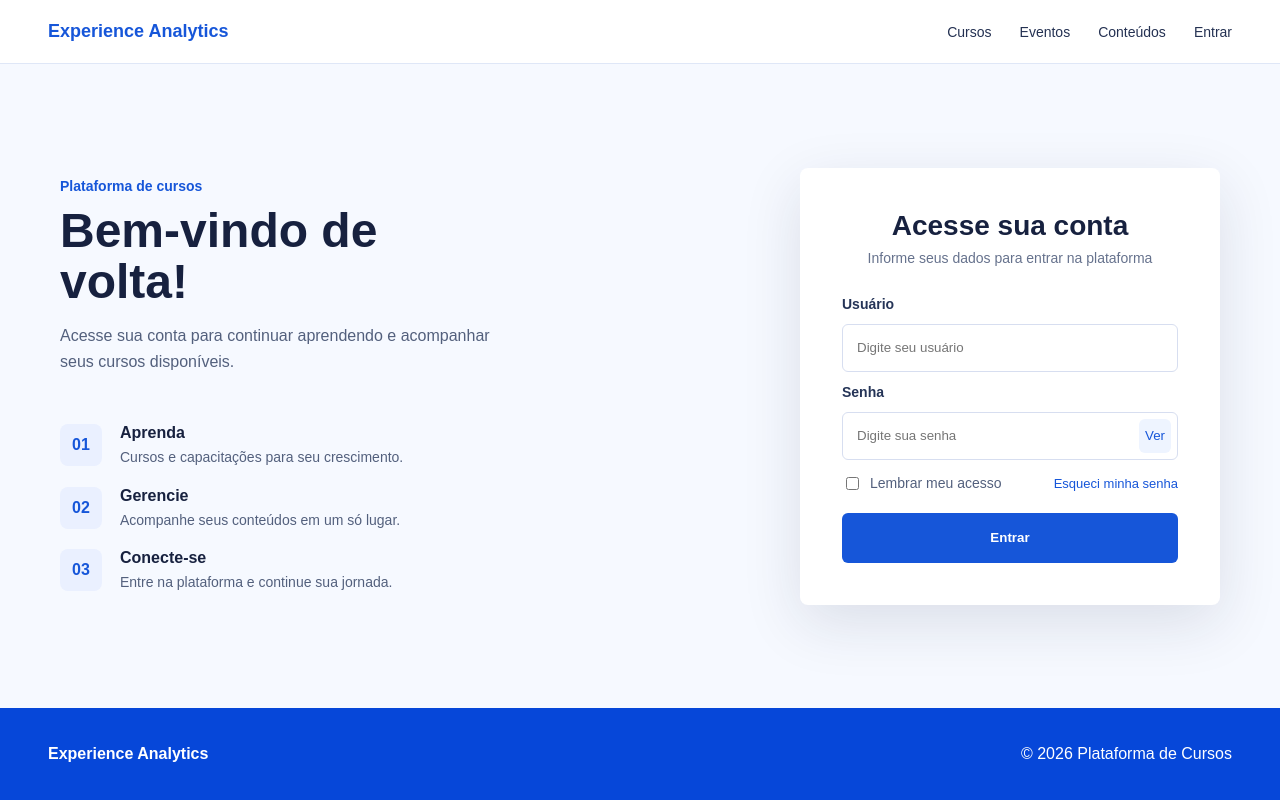
After one commit to joao-c2104/Experience-Analitics, a Django app: page /conta/login/ in a window 1280 px wide. The commit adds this page. Run offline with Django 5.2, Linux system fonts and the light colour scheme.

Commit message:
Adiciona funcionalidade de login

```diff
--- /dev/null
+++ b/cursos/static/cursos/login.css
@@ -0,0 +1,266 @@
+* {
+    box-sizing: border-box;
+}
+
+body {
+    min-height: 100vh;
+    margin: 0;
+    font-family: Arial, Helvetica, sans-serif;
+    color: #17213f;
+    background: #f6f9ff;
+}
+
+.topbar {
+    height: 64px;
+    display: flex;
+    align-items: center;
+    justify-content: space-between;
+    padding: 0 48px;
+    background: #fff;
+    border-bottom: 1px solid #dfe7f7;
+}
+
+.brand {
+    color: #1656d9;
+    font-size: 18px;
+}
+
+.topbar nav {
+    display: flex;
+    gap: 28px;
+    align-items: center;
+}
+
+.topbar a {
+    color: #243152;
+    font-size: 14px;
+    text-decoration: none;
+}
+
+.login-page {
+    min-height: calc(100vh - 156px);
+    display: grid;
+    grid-template-columns: minmax(0, 1fr) 420px;
+    gap: 72px;
+    align-items: center;
+    width: min(1160px, calc(100% - 48px));
+    margin: 0 auto;
+    padding: 48px 0;
+}
+
+.welcome {
+    display: grid;
+    gap: 34px;
+}
+
+.eyebrow {
+    display: block;
+    margin-bottom: 12px;
+    color: #1656d9;
+    font-size: 14px;
+    font-weight: 700;
+}
+
+.welcome h1 {
+    max-width: 420px;
+    margin: 0;
+    color: #17213f;
+    font-size: 48px;
+    line-height: 1.05;
+}
+
+.welcome p {
+    max-width: 440px;
+    color: #53607d;
+    line-height: 1.6;
+}
+
+.benefits {
+    display: grid;
+    gap: 18px;
+}
+
+.benefits article {
+    display: grid;
+    grid-template-columns: 46px 1fr;
+    gap: 14px;
+    align-items: start;
+}
+
+.benefits span {
+    display: grid;
+    place-items: center;
+    width: 42px;
+    height: 42px;
+    border-radius: 8px;
+    color: #1656d9;
+    background: #eaf0ff;
+    font-weight: 700;
+}
+
+.benefits strong {
+    display: block;
+    margin-bottom: 4px;
+}
+
+.benefits p {
+    margin: 0;
+    font-size: 14px;
+}
+
+.login-card {
+    padding: 42px;
+    border-radius: 8px;
+    background: #fff;
+    box-shadow: 0 18px 60px rgba(23, 33, 63, 0.12);
+}
+
+.login-card h2 {
+    margin: 0 0 8px;
+    text-align: center;
+    font-size: 28px;
+}
+
+.login-card > p {
+    margin: 0 0 30px;
+    text-align: center;
+    color: #66728d;
+    font-size: 14px;
+}
+
+.form-error {
+    margin-bottom: 18px;
+    padding: 12px;
+    border-radius: 6px;
+    color: #8a1f1f;
+    background: #ffe9e9;
+    font-size: 14px;
+}
+
+form {
+    display: grid;
+    gap: 12px;
+}
+
+label {
+    color: #253457;
+    font-size: 14px;
+    font-weight: 700;
+}
+
+input[type="text"],
+input[type="password"] {
+    width: 100%;
+    height: 48px;
+    padding: 0 14px;
+    border: 1px solid #d7def0;
+    border-radius: 6px;
+    color: #17213f;
+    outline: none;
+}
+
+input:focus {
+    border-color: #1656d9;
+    box-shadow: 0 0 0 3px rgba(22, 86, 217, 0.12);
+}
+
+.password-field {
+    position: relative;
+}
+
+.password-field input {
+    padding-right: 58px;
+}
+
+.password-field button {
+    position: absolute;
+    top: 7px;
+    right: 7px;
+    height: 34px;
+    border: 0;
+    border-radius: 6px;
+    color: #1656d9;
+    background: #eef4ff;
+    cursor: pointer;
+}
+
+.form-row {
+    display: flex;
+    justify-content: space-between;
+    gap: 18px;
+    align-items: center;
+    margin: 2px 0 8px;
+}
+
+.remember {
+    display: flex;
+    gap: 8px;
+    align-items: center;
+    color: #53607d;
+    font-weight: 400;
+}
+
+.form-row a {
+    color: #1656d9;
+    font-size: 13px;
+    text-decoration: none;
+}
+
+.primary-button {
+    height: 50px;
+    border: 0;
+    border-radius: 6px;
+    color: #fff;
+    background: #1656d9;
+    font-weight: 700;
+    cursor: pointer;
+}
+
+.primary-button:hover {
+    background: #0f45b5;
+}
+
+.footer {
+    min-height: 92px;
+    display: flex;
+    justify-content: space-between;
+    align-items: center;
+    padding: 0 48px;
+    color: #fff;
+    background: #0647d9;
+}
+
+@media (max-width: 860px) {
+    .topbar {
+        height: auto;
+        display: grid;
+        gap: 14px;
+        padding: 18px 24px;
+    }
+
+    .topbar nav {
+        flex-wrap: wrap;
+        gap: 14px;
+    }
+
+    .login-page {
+        grid-template-columns: 1fr;
+        gap: 32px;
+        width: min(100% - 32px, 520px);
+        padding: 32px 0;
+    }
+
+    .welcome h1 {
+        font-size: 36px;
+    }
+
+    .login-card {
+        padding: 28px;
+    }
+
+    .footer {
+        display: grid;
+        gap: 8px;
+        padding: 24px;
+    }
+}
--- /dev/null
+++ b/cursos/static/cursos/login.js
@@ -0,0 +1,11 @@
+const passwordInput = document.querySelector('#id_password');
+const togglePassword = document.querySelector('#toggle-password');
+
+if (passwordInput && togglePassword) {
+    togglePassword.addEventListener('click', () => {
+        const showingPassword = passwordInput.type === 'text';
+        passwordInput.type = showingPassword ? 'password' : 'text';
+        togglePassword.textContent = showingPassword ? 'Ver' : 'Ocultar';
+        togglePassword.setAttribute('aria-label', showingPassword ? 'Mostrar senha' : 'Ocultar senha');
+    });
+}
--- /dev/null
+++ b/cursos/templates/registration/login.html
@@ -0,0 +1,109 @@
+{% load static %}
+<!DOCTYPE html>
+<html lang="pt-br">
+<head>
+    <meta charset="UTF-8">
+    <meta name="viewport" content="width=device-width, initial-scale=1.0">
+    <title>Entrar | Experience Analytics</title>
+    <link rel="stylesheet" href="{% static 'cursos/login.css' %}">
+</head>
+<body>
+    <header class="topbar">
+        <strong class="brand">Experience Analytics</strong>
+        <nav>
+            <a href="#">Cursos</a>
+            <a href="#">Eventos</a>
+            <a href="#">Conteúdos</a>
+            <a href="{% url 'login' %}">Entrar</a>
+        </nav>
+    </header>
+
+    <main class="login-page">
+        <section class="welcome">
+            <div>
+                <span class="eyebrow">Plataforma de cursos</span>
+                <h1>Bem-vindo de volta!</h1>
+                <p>Acesse sua conta para continuar aprendendo e acompanhar seus cursos disponíveis.</p>
+            </div>
+
+            <div class="benefits">
+                <article>
+                    <span>01</span>
+                    <div>
+                        <strong>Aprenda</strong>
+                        <p>Cursos e capacitações para seu crescimento.</p>
+                    </div>
+                </article>
+                <article>
+                    <span>02</span>
+                    <div>
+                        <strong>Gerencie</strong>
+                        <p>Acompanhe seus conteúdos em um só lugar.</p>
+                    </div>
+                </article>
+                <article>
+                    <span>03</span>
+                    <div>
+                        <strong>Conecte-se</strong>
+                        <p>Entre na plataforma e continue sua jornada.</p>
+                    </div>
+                </article>
+            </div>
+        </section>
+
+        <section class="login-card" aria-labelledby="login-title">
+            <h2 id="login-title">Acesse sua conta</h2>
+            <p>Informe seus dados para entrar na plataforma</p>
+
+            {% if form.errors %}
+                <div class="form-error">Usuário ou senha inválidos. Tente novamente.</div>
+            {% endif %}
+
+            <form method="post" novalidate>
+                {% csrf_token %}
+
+                <label for="{{ form.username.id_for_label }}">Usuário</label>
+                <input
+                    type="text"
+                    name="{{ form.username.html_name }}"
+                    id="{{ form.username.id_for_label }}"
+                    autocomplete="username"
+                    placeholder="Digite seu usuário"
+                    value="{{ form.username.value|default_if_none:'' }}"
+                    required
+                >
+
+                <label for="{{ form.password.id_for_label }}">Senha</label>
+                <div class="password-field">
+                    <input
+                        type="password"
+                        name="{{ form.password.html_name }}"
+                        id="{{ form.password.id_for_label }}"
+                        autocomplete="current-password"
+                        placeholder="Digite sua senha"
+                        required
+                    >
+                    <button type="button" id="toggle-password" aria-label="Mostrar senha">Ver</button>
+                </div>
+
+                <div class="form-row">
+                    <label class="remember">
+                        <input type="checkbox" name="remember">
+                        Lembrar meu acesso
+                    </label>
+                    <a href="#">Esqueci minha senha</a>
+                </div>
+
+                <button class="primary-button" type="submit">Entrar</button>
+            </form>
+        </section>
+    </main>
+
+    <footer class="footer">
+        <strong>Experience Analytics</strong>
+        <span>© 2026 Plataforma de Cursos</span>
+    </footer>
+
+    <script src="{% static 'cursos/login.js' %}"></script>
+</body>
+</html>
--- a/cursos/views.py
+++ b/cursos/views.py
@@ -1,6 +1,8 @@
 from django.shortcuts import render
+from django.contrib.auth.decorators import login_required
 from .models import Curso
 
+@login_required
 def lista_cursos(request):
     cursos = Curso.objects.all()
     return render(request, 'cursos/lista_cursos.html', {'cursos': cursos})
--- a/plataforma/settings.py
+++ b/plataforma/settings.py
@@ -121,3 +121,7 @@ import os
 
 MEDIA_URL = '/media/'
 MEDIA_ROOT = os.path.join(BASE_DIR, 'media')
+
+LOGIN_REDIRECT_URL = 'lista_cursos'
+LOGIN_URL = 'login'
+LOGOUT_REDIRECT_URL = 'login'
--- a/plataforma/urls.py
+++ b/plataforma/urls.py
@@ -21,6 +21,7 @@ from django.conf.urls.static import static
 
 urlpatterns = [
     path('admin/', admin.site.urls),
+    path('conta/', include('django.contrib.auth.urls')),
     path('', include('cursos.urls')),
 ]
 
```
Also changed, not shown: cursos/templates/cursos/lista_cursos.html (+7 -0 lines).
